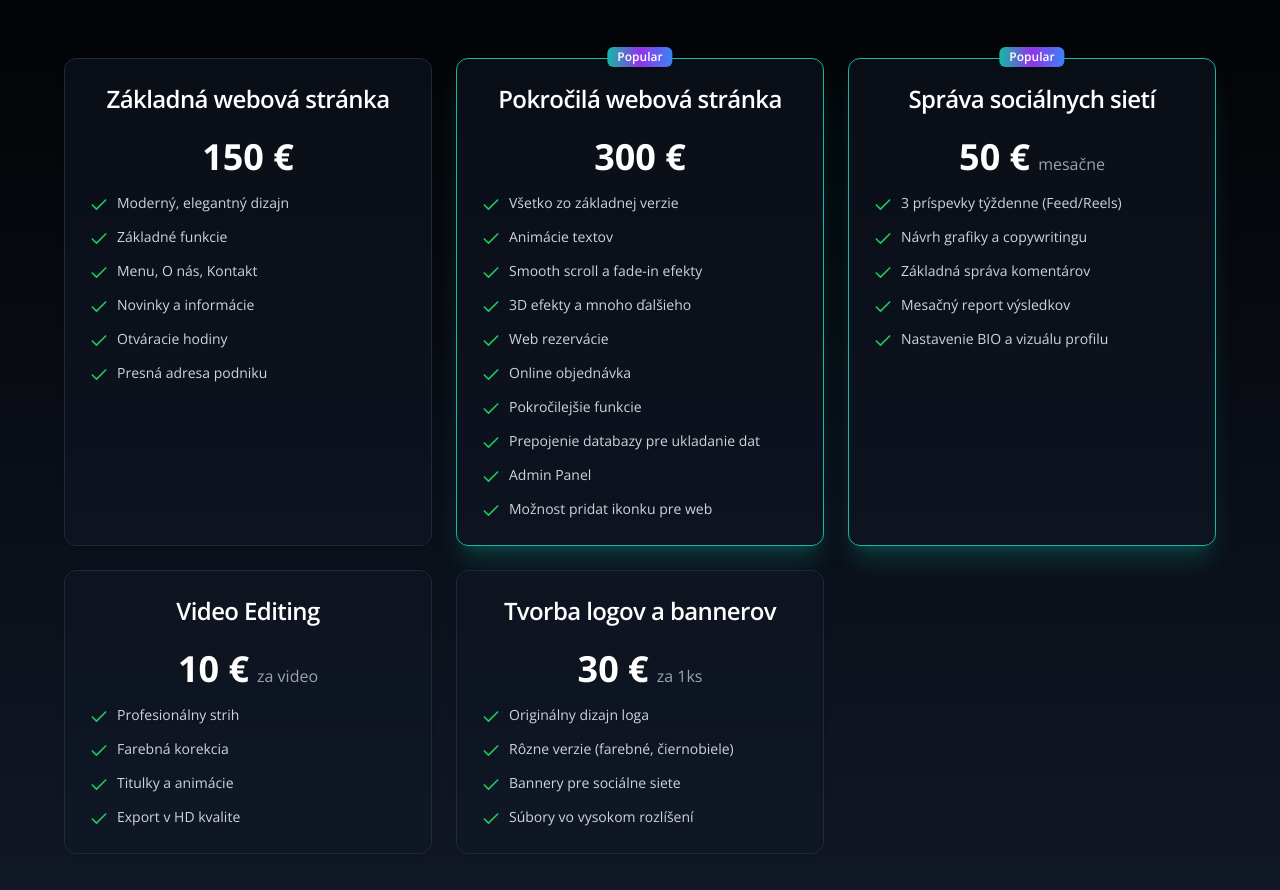
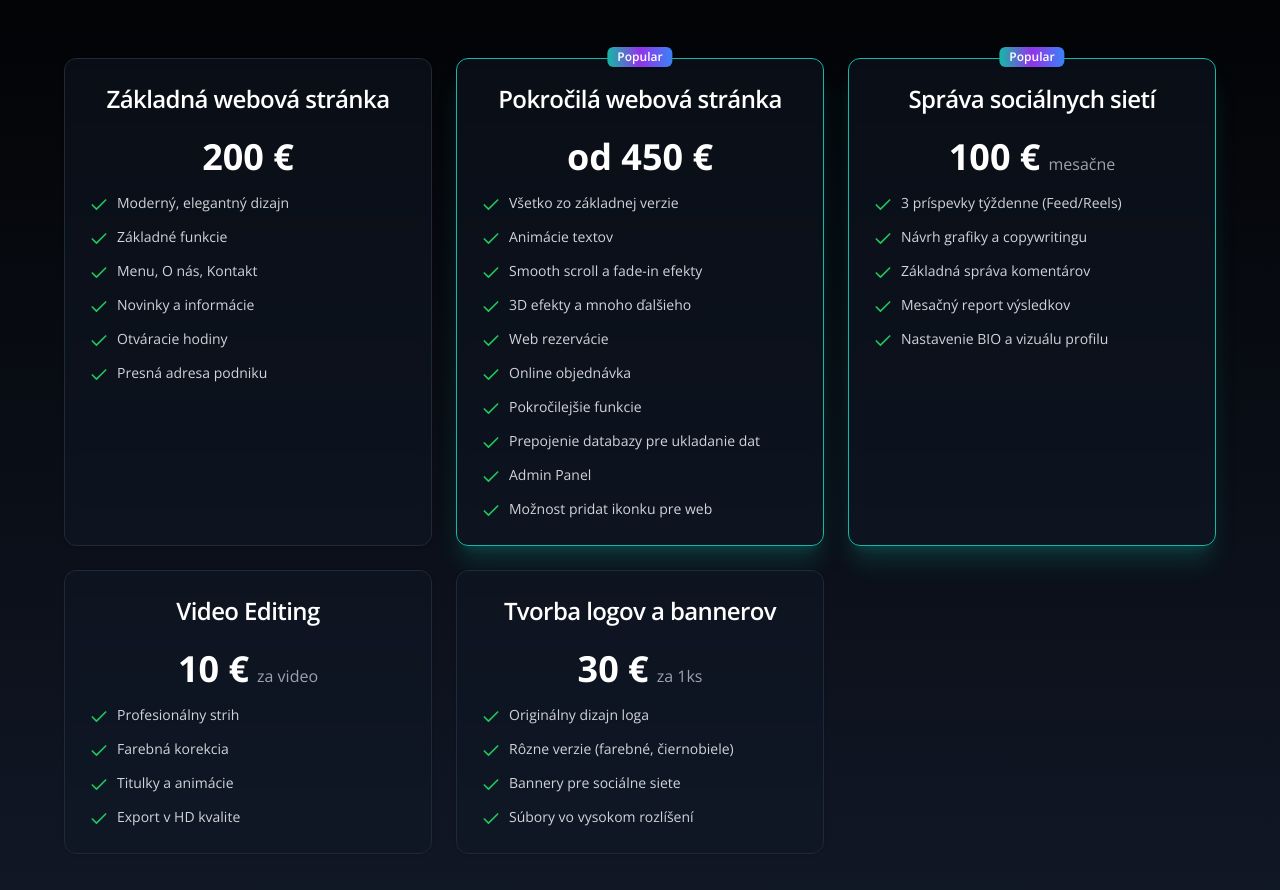
Before and after one commit to Drippos2/portfolio, a React (Create React App) app in the folder frontend/: page / in a window 1280 px wide. Shown: the part 4380-5270 px from the top of the page. Built offline with nearby package versions, Linux system fonts and the light colour scheme.

Commit message:
upgrade 1

```diff
--- a/frontend/src/data/translations.js
+++ b/frontend/src/data/translations.js
@@ -104,7 +104,7 @@ export const translations = {
       perPiece: 'za 1ks',
       basic: {
         title: 'Základná webová stránka',
-        price: '150 €',
+        price: '200 €',
         features: [
           'Moderný, elegantný dizajn',
           'Základné funkcie',
@@ -116,7 +116,7 @@ export const translations = {
       },
       advanced: {
         title: 'Pokročilá webová stránka',
-        price: '300 €',
+        price: 'od 450 €',
         features: [
           'Všetko zo základnej verzie',
           'Animácie textov',
@@ -132,7 +132,7 @@ export const translations = {
       },
         social: {
         title: 'Správa sociálnych sietí',
-        price: '50 €',
+        price: '100 €',
         period: 'mesačne',
         features: [
           '3 príspevky týždenne (Feed/Reels)', // KONKRÉTNY POČET
```
